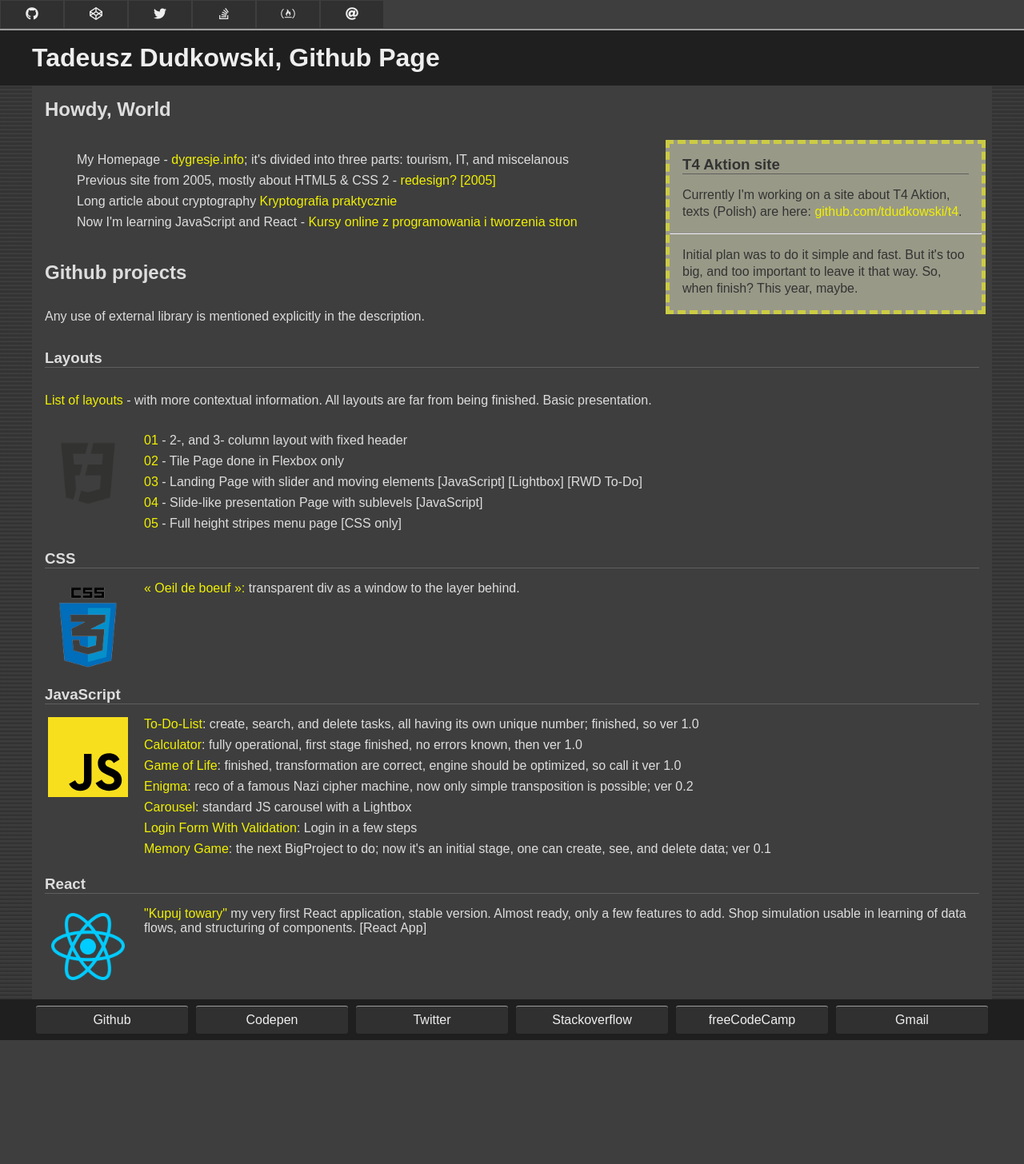
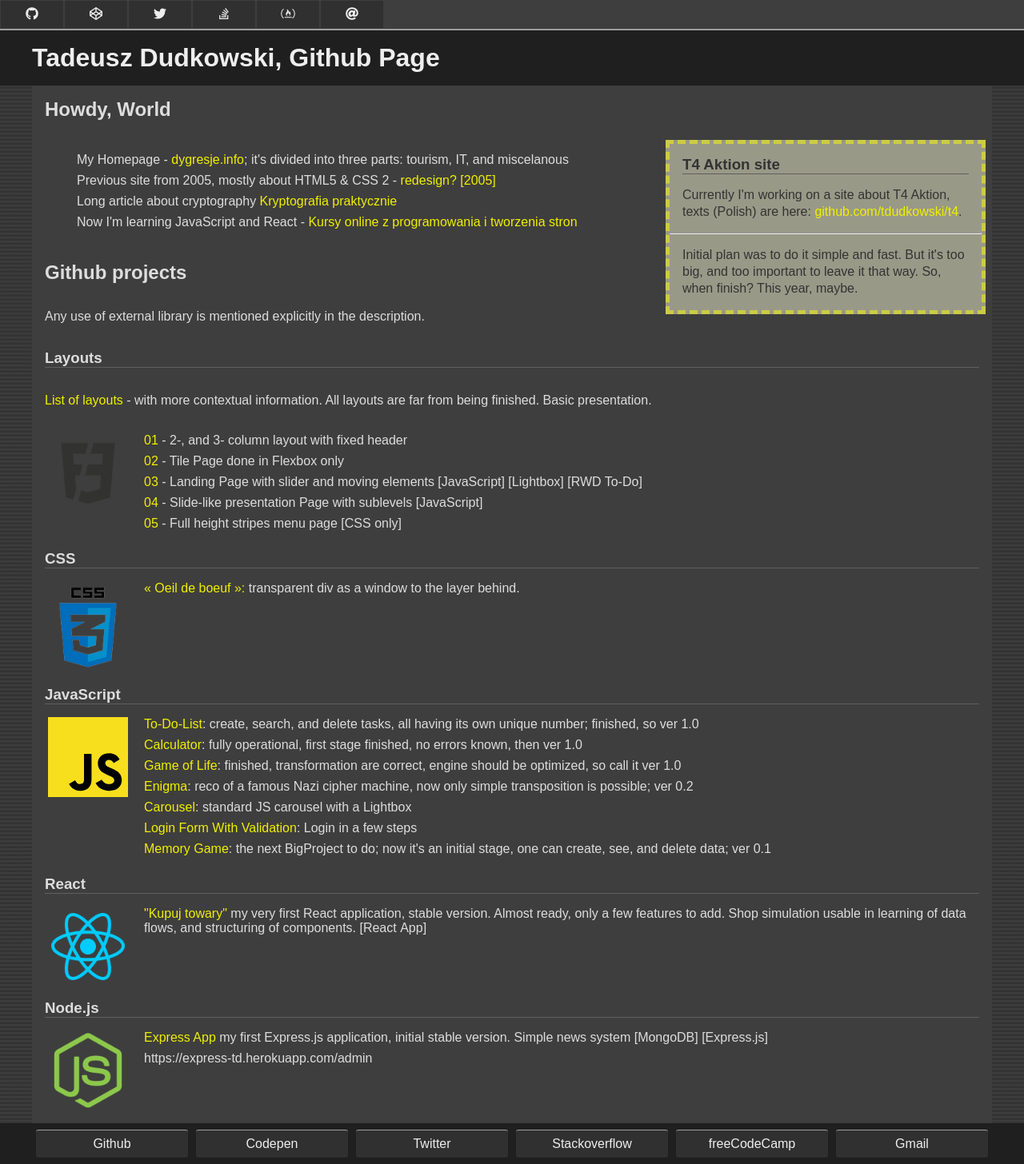
Before and after one commit to tdudkowski/tdudkowski.github.io, a Jekyll site: the page built from index.html, in a window 1280 px wide. Shown: the whole page at 80% size. Built offline with Jekyll 4.4.1, drawn with Linux system fonts in a browser that asks for light colours; nearby versions of some CDN libraries; before the commit the page ends 1301 px from its top, so only the background shows below that.

Commit message:
add info on express app

```diff
--- a/index.html
+++ b/index.html
@@ -171,5 +171,23 @@ title: Tadeusz Dudkowski, Github Page
       structuring of components. [React&nbsp;App]
     </li>
   </ul>
+
+  <h3>Node.js</h3>
+
+  <img
+    src="img/nodejs-logo.png"
+    class="ul_logo"
+    alt="Node.js logo"
+    width="100"
+  />
+
+  <ul>
+    <li>
+      <a href="https://github.com/tdudkowski/expressjs">Express App</a> my first
+      Express.js application, initial stable version. Simple news system
+      [MongoDB] [Express.js]
+    </li>
+    https://express-td.herokuapp.com/admin
+  </ul>
 </main>
 <script src="counter.js"></script>
```
Also changed, not shown: img/nodejs-logo.png (added).
